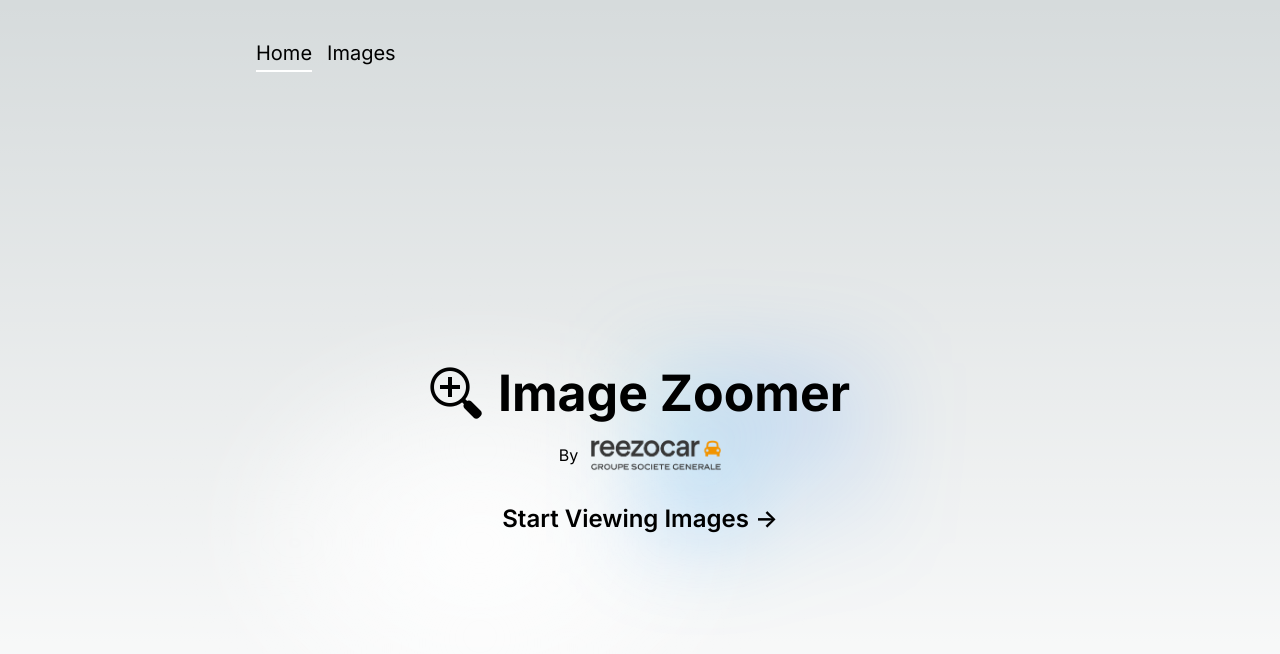
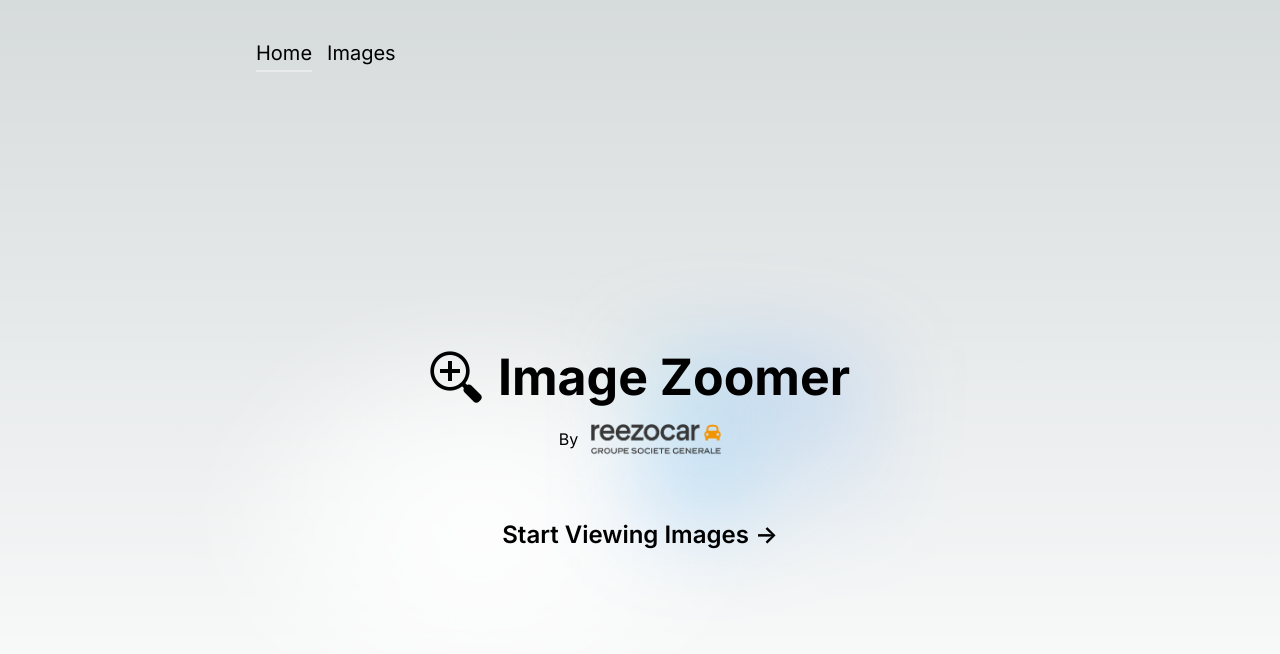
Before and after one commit to yass09/test-zoom-next, a Next.js app: page / in a window 1280 px wide. In both pictures the pointer is over the item "Home". Shown: the top 654 px of the page. Built offline with nearby package versions, Linux system fonts and the light colour scheme.

Commit message:
refactor: minor style adjustments

```diff
--- a/src/components/Navbar/Navbar.module.scss
+++ b/src/components/Navbar/Navbar.module.scss
@@ -20,11 +20,17 @@
     transform: scaleX(0);
     transition: transform 250ms ease-in-out;
   }
-  &:hover,
   &.active {
     &::after {
       transform: scaleX(1);
       transform-origin: 0% 50%;
     }
   }
+  &:hover {
+    &::after {
+      transform: scaleX(1);
+      transform-origin: 0% 50%;
+      opacity: 0.4;
+    }
+  }
 }
--- a/src/styles/Home.module.scss
+++ b/src/styles/Home.module.scss
@@ -6,6 +6,7 @@
   background: rgba(var(--card-rgb), 0);
   border: 1px solid rgba(var(--card-border-rgb), 0);
   transition: background 200ms, border 200ms;
+  margin-top: 2rem;
 
   h2 {
     font-weight: 600;
@@ -46,13 +47,14 @@
 
 /* Enable hover only on non-touch devices */
 @media (hover: hover) and (pointer: fine) {
-  .homeNavigationBtn:hover {
-    background: rgba(var(--card-rgb), 0.1);
-    border: 1px solid rgba(var(--card-border-rgb), 0.15);
-  }
-
-  .homeNavigationBtn:hover span {
-    transform: translateX(4px);
+  .homeNavigationBtn {
+    &:hover {
+      background: rgba(var(--card-rgb), 0.1);
+      border: 1px solid rgba(var(--card-border-rgb), 0.15);
+      span {
+        transform: translateX(4px);
+      }
+    }
   }
 }
 
```
